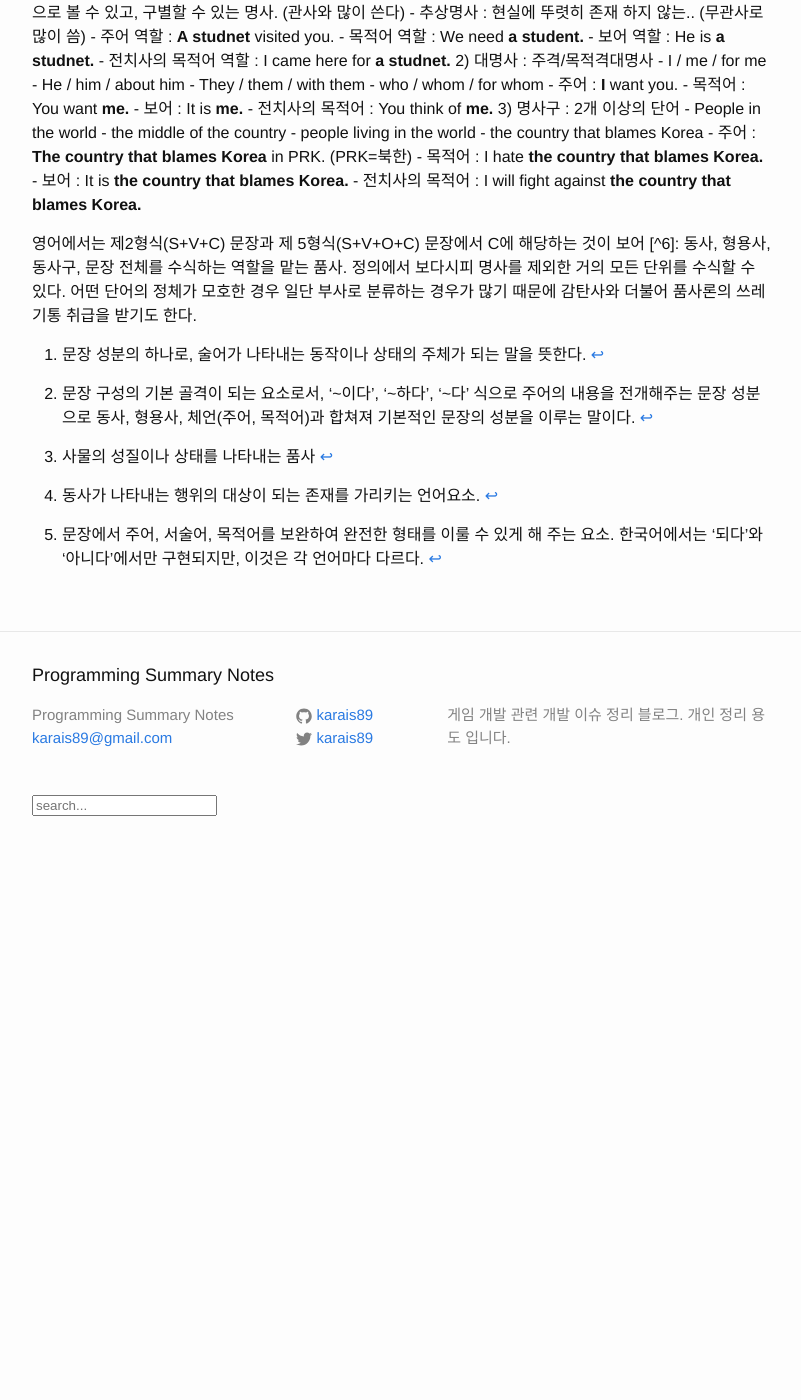
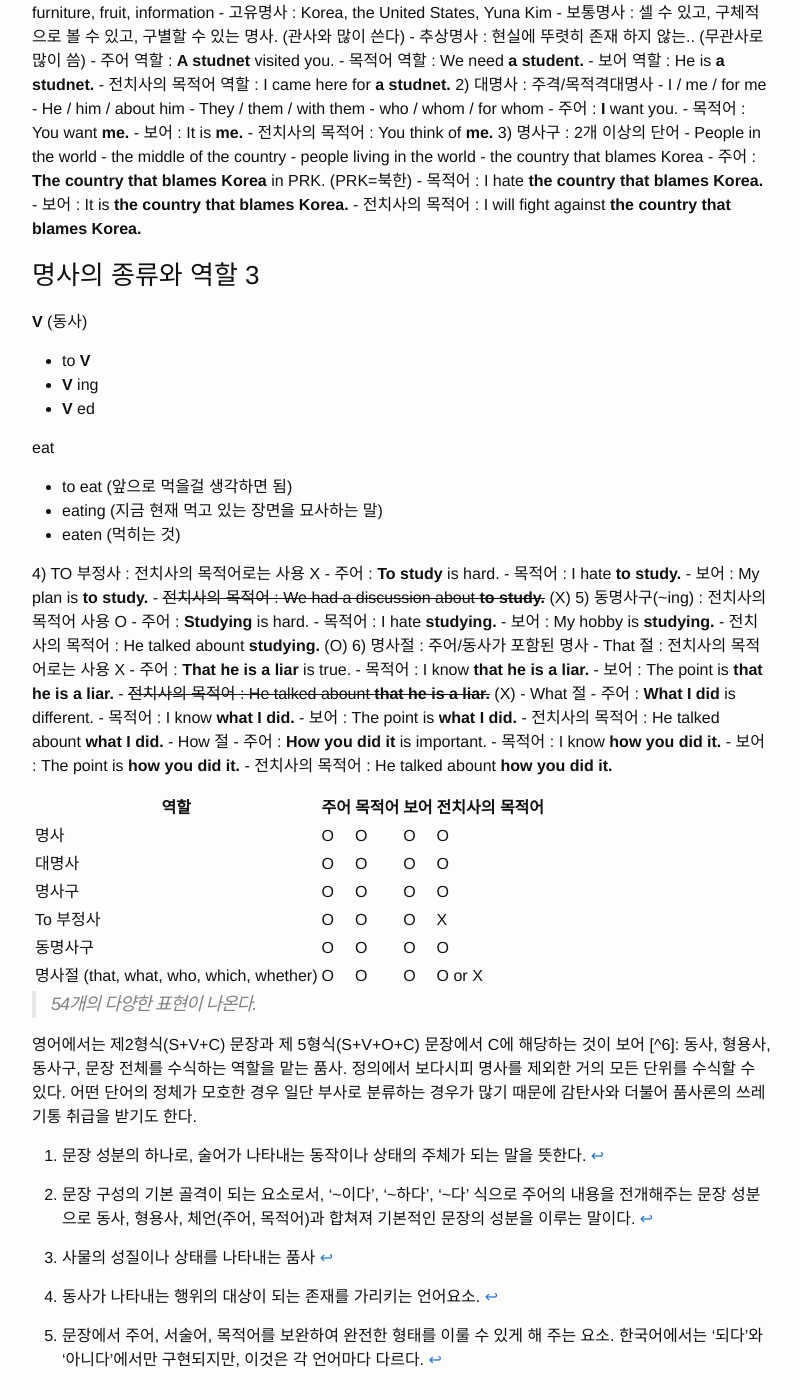
Before and after one commit to karais89/karais89.github.io_back, a Jekyll site: the page built from _posts/2018-12-14-hanmadiro-part-0.markdown, in a window 1280 px wide and 1400 px high, scrolled down 6741 px. Shown: the whole window, without its empty margins (238-1039 px from the left). Built offline with Jekyll 4.4.1, drawn with Linux system fonts in a browser that asks for light colours; comment, search, counter and statistics services are not loaded; before the commit the page ends 7618 px from its top, so only the background shows below that.

Commit message:
add 명사의 종류와 역할 3

```diff
--- a/_posts/2018-12-14-hanmadiro-part-0.markdown
+++ b/_posts/2018-12-14-hanmadiro-part-0.markdown
@@ -292,6 +292,56 @@ woman beautiful이 틀린표현이라면 mission impossible도 틀린 표현 일
     - 보어 : It is **the country that blames Korea.**
     - 전치사의 목적어 : I will fight against **the country that blames Korea.**
 
+### 명사의 종류와 역할 3
+
+**V** (동사)
+- to **V**
+- **V** ing
+- **V** ed
+
+eat
+- to eat (앞으로 먹을걸 생각하면 됨)
+- eating (지금 현재 먹고 있는 장면을 묘사하는 말)
+- eaten (먹히는 것)
+
+4) TO 부정사 : 전치사의 목적어로는 사용 X
+    - 주어 : **To study** is hard.
+    - 목적어 : I hate **to study.**
+    - 보어 : My plan is **to study.**
+    - ~~전치사의 목적어 : We had a discussion about **to study.**~~ (X)
+5) 동명사구(~ing) : 전치사의 목적어 사용 O
+    - 주어 : **Studying** is hard.
+    - 목적어 : I hate **studying.**
+    - 보어 : My hobby is **studying.**
+    - 전치사의 목적어 : He talked abount **studying.** (O)
+6) 명사절 : 주어/동사가 포함된 명사
+    - That 절 : 전치사의 목적어로는 사용 X
+        - 주어 : **That he is a liar** is true.
+        - 목적어 : I know **that he is a liar.**
+        - 보어 : The point is **that he is a liar.**
+        - ~~전치사의 목적어 : He talked abount **that he is a liar.**~~ (X)
+    - What 절
+        - 주어 : **What I did** is different.
+        - 목적어 : I know **what I did.**
+        - 보어 : The point is **what I did.**
+        - 전치사의 목적어 : He talked abount **what I did.**
+    - How 절
+        - 주어 : **How you did it** is important.
+        - 목적어 : I know **how you did it.**
+        - 보어 : The point is **how you did it.**
+        - 전치사의 목적어 : He talked abount **how you did it.**
+
+|역할      | 주어 | 목적어 | 보어 | 전치사의 목적어 |
+|--------- |---- |-----   |---- |--------------- |
+| 명사     | O | O | O | O |
+| 대명사    | O | O | O | O |
+| 명사구    | O | O | O | O |
+| To 부정사 | O | O | O | X |
+| 동명사구 | O | O | O | O |
+| 명사절 (that, what, who, which, whether) | O | O | O | O or X |
+
+> 54개의 다양한 표현이 나온다.
+
 [^1]: 문장 성분의 하나로, 술어가 나타내는 동작이나 상태의 주체가 되는 말을 뜻한다.
 [^2]: 문장 구성의 기본 골격이 되는 요소로서, '~이다', '~하다', '~다' 식으로 주어의 내용을 전개해주는 문장 성분으로 동사, 형용사, 체언(주어, 목적어)과 합쳐져 기본적인 문장의 성분을 이루는 말이다.
 [^3]: 사물의 성질이나 상태를 나타내는 품사
```
